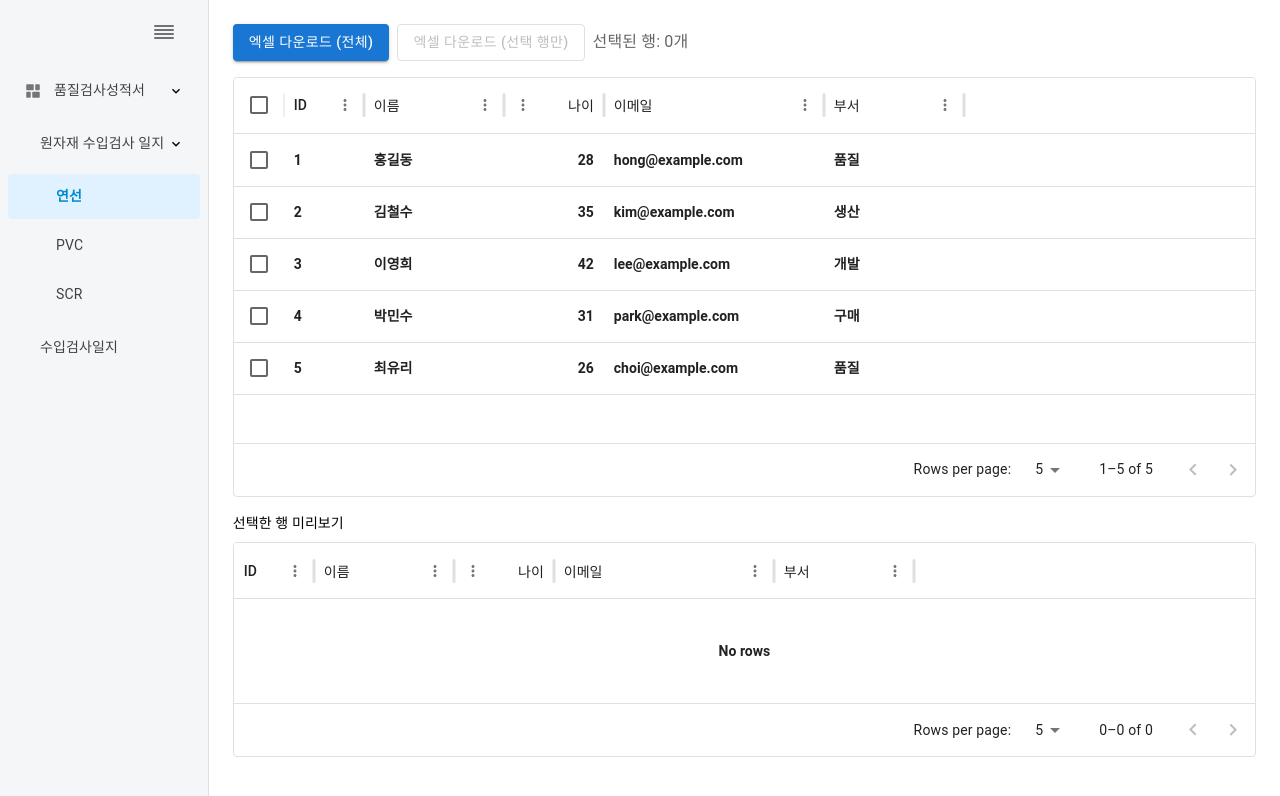
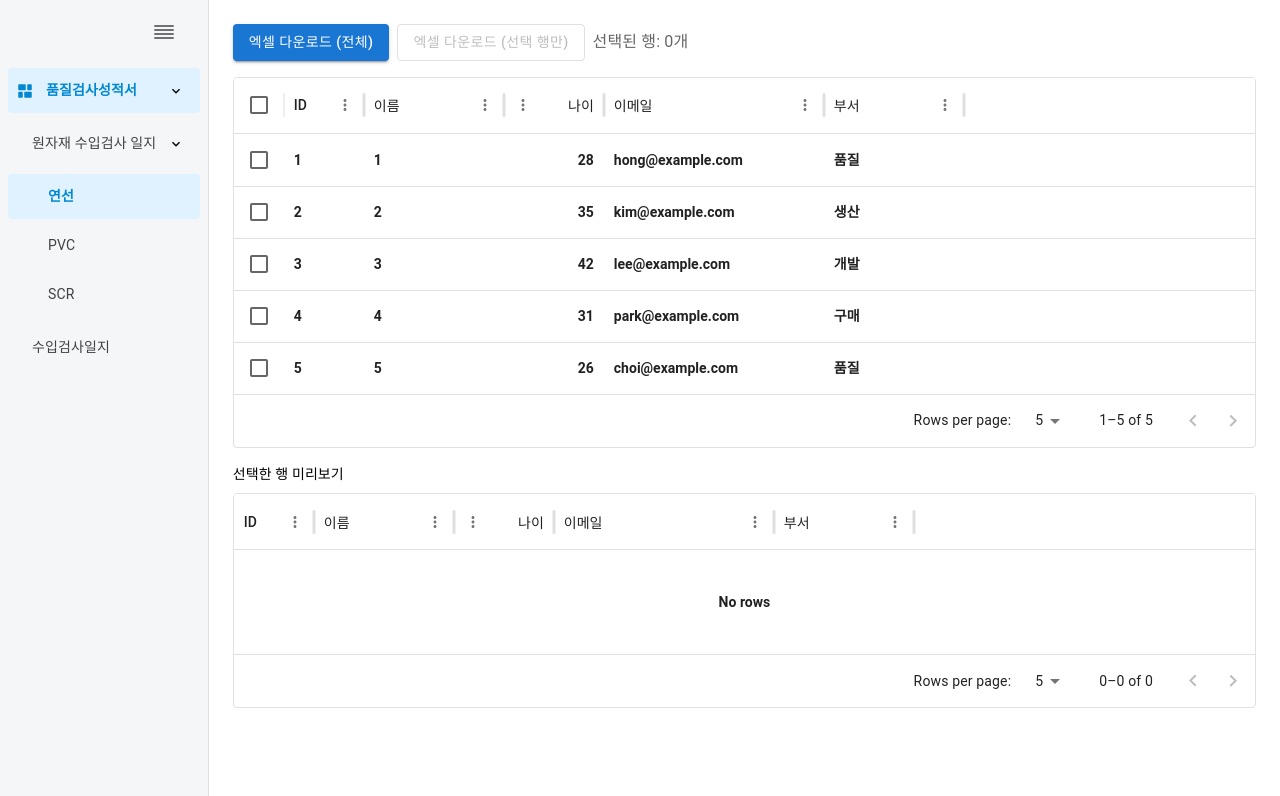
Before and after one commit to CHCHAENG/Quality-Inspection, a React (Vite) app in the folder quality-fe/: page /quality/mtr-insp/st in a window 1280 px wide. Shown: the top 796 px of the page. Built offline with nearby package versions, Linux system fonts and the light colour scheme; no server answers.

Commit message:
feat : fe/사이드바 오류 수정

```diff
--- a/quality-fe/src/App.tsx
+++ b/quality-fe/src/App.tsx
@@ -8,7 +8,7 @@ export default function App() {
   return (
     <BrowserRouter>
       <Routes>
-        <Route path="/" element={<Dashboard />} />
+        <Route path="/quality" element={<Dashboard />} />
         <Route path="/quality/mtr-insp/st" element={<MtrInspST />} />
       </Routes>
     </BrowserRouter>
--- a/quality-fe/src/api/api.ts
+++ b/quality-fe/src/api/api.ts
@@ -3,7 +3,7 @@ import axios from "axios";
 // 수입검사 (원자재, PVC, SCR)
 export async function mtrInsp() {
   const sendData =
-    "2025-10-14;2025-10-30;22;0;PVC-01-01:1!PVC-02-01:1!PVC-03-01:1!;";
+    "2025-10-22;2025-10-30;24;0;ST-00-01:1!ST-01-01:1!ST-03-01:1!ST-03-02:1!ST-04-01:1!ST-05-01:1!ST-05-01:2!ST-05-01:3!ST-05-01:4!;";
 
   const res = await axios.post("/api/mtr", { sendData });
   return res.data;
--- a/quality-fe/src/components/Common/DashboardLayout.tsx
+++ b/quality-fe/src/components/Common/DashboardLayout.tsx
@@ -1,10 +1,9 @@
 // components/Common/DashboardLayout.tsx
 
 import { Box, Grid } from "@mui/material";
-import { useEffect, useState } from "react";
+import { useState } from "react";
 import type { ReactNode } from "react";
 import { Outlet } from "react-router-dom";
-import { prcsSub } from "../../api/api";
 import Sidebar from "./Sidebar";
 
 interface DashboardLayoutProps {
@@ -15,12 +14,12 @@ export default function DashboardLayout({ children }: DashboardLayoutProps) {
   const [collapsed, setCollapsed] = useState(false);
   const toggleSidebar = () => setCollapsed(!collapsed);
 
-  useEffect(() => {
-    (async () => {
-      const result = await prcsSub();
-      console.log("52122: ", result);
-    })();
-  }, []);
+  // useEffect(() => {
+  //   (async () => {
+  //     const result = await mtrInsp();
+  //     console.log("52122: ", result);
+  //   })();
+  // }, []);
 
   return (
     <Box sx={{ display: "flex", width: "100%", height: "100vh" }}>
@@ -38,12 +37,7 @@ export default function DashboardLayout({ children }: DashboardLayoutProps) {
         }}
       >
         <Grid container spacing={2}>
-          {/* ✅ Grid container의 자식은 item 이어야 함 */}
-
-          <Box sx={{ width: "100%" }}>
-            {/* ✅ children이 없으면 <Outlet /> 대체 렌더 */}
-            {children ?? <Outlet />}
-          </Box>
+          <Box sx={{ width: "100%" }}>{children ?? <Outlet />}</Box>
         </Grid>
       </Box>
     </Box>
--- a/quality-fe/src/components/Common/DataGridSelectAndExport.tsx
+++ b/quality-fe/src/components/Common/DataGridSelectAndExport.tsx
@@ -8,6 +8,7 @@ import {
   type GridPaginationModel,
 } from "@mui/x-data-grid";
 import * as XLSX from "xlsx";
+import { mtrInsp } from "../../api/api";
 
 // v8: RowSelectionModel 타입
 type RowSelectionModelV8 = {
@@ -16,6 +17,13 @@ type RowSelectionModelV8 = {
 };
 
 export default function DataGridSelectAndExport() {
+  React.useEffect(() => {
+    (async () => {
+      const result = await mtrInsp();
+      console.log("52010: ", result);
+    })();
+  }, []);
+
   // 1) 컬럼
   const columns: GridColDef[] = useMemo(
     () => [
@@ -33,35 +41,35 @@ export default function DataGridSelectAndExport() {
     () => [
       {
         id: 1,
-        name: "홍길동",
+        name: "1",
         age: 28,
         email: "hong@example.com",
         dept: "품질",
       },
       {
         id: 2,
-        name: "김철수",
+        name: "2",
         age: 35,
         email: "kim@example.com",
         dept: "생산",
       },
       {
         id: 3,
-        name: "이영희",
+        name: "3",
         age: 42,
         email: "lee@example.com",
         dept: "개발",
       },
       {
         id: 4,
-        name: "박민수",
+        name: "4",
         age: 31,
         email: "park@example.com",
         dept: "구매",
       },
       {
         id: 5,
-        name: "최유리",
+        name: "5",
         age: 26,
         email: "choi@example.com",
         dept: "품질",
@@ -119,10 +127,16 @@ export default function DataGridSelectAndExport() {
       filename.endsWith(".xlsx") ? filename : `${filename}.xlsx`
     );
   }
-
   return (
     <Box
-      sx={{ display: "flex", flexDirection: "column", gap: 2, minHeight: 0 }}
+      sx={{
+        display: "flex",
+        flexDirection: "column",
+        gap: 2,
+        minHeight: 0,
+        flex: 1, // ✅ Flex 레이아웃 안에서 유동폭
+        minWidth: 0, // ✅ 부모 폭보다 넓어지지 않도록
+      }}
     >
       {/* 상단 액션 */}
       <Stack direction="row" alignItems="center" spacing={1}>
@@ -145,7 +159,9 @@ export default function DataGridSelectAndExport() {
       </Stack>
 
       {/* 메인 그리드 */}
-      <Box sx={{ height: 420, width: "100%", minHeight: 0 }}>
+      <Box sx={{ flex: 1, minWidth: 0, minHeight: 0 }}>
+        {" "}
+        {/* ✅ width 대신 flex/minWidth */}
         <DataGrid
           rows={rows}
           columns={columns}
@@ -155,13 +171,15 @@ export default function DataGridSelectAndExport() {
           pageSizeOptions={[5, 10, 20]}
           paginationModel={paginationModel}
           onPaginationModelChange={setPaginationModel}
-          rowSelectionModel={rowSelectionModel} // ✅ v8 객체 모델
-          onRowSelectionModelChange={setRowSelectionModel} // ✅ v8 setter
+          rowSelectionModel={rowSelectionModel}
+          onRowSelectionModelChange={setRowSelectionModel}
         />
       </Box>
 
       {/* 선택 행 미리보기 */}
-      <Box sx={{ width: "100%", minHeight: 0, overflow: "auto" }}>
+      <Box sx={{ flex: 1, minWidth: 0, overflow: "auto" }}>
+        {" "}
+        {/* ✅ */}
         <Typography variant="subtitle2" sx={{ mb: 1 }}>
           선택한 행 미리보기
         </Typography>
--- a/quality-fe/src/components/Common/Sidebar.tsx
+++ b/quality-fe/src/components/Common/Sidebar.tsx
@@ -1,103 +1,5 @@
-// import { useNavigate, useLocation } from "react-router-dom";
-
-// import {
-//   Box,
-//   Toolbar,
-//   IconButton,
-//   List,
-//   ListItem,
-//   ListItemButton,
-//   ListItemIcon,
-// } from "@mui/material";
-// import { FiAlignJustify } from "react-icons/fi";
-// import { RiDashboardHorizontalFill } from "react-icons/ri";
-
-// interface SidebarProps {
-//   collapsed: boolean;
-//   toggleSidebar: () => void;
-// }
-
-// export default function Sidebar({ collapsed, toggleSidebar }: SidebarProps) {
-//   const menuItems = [
-//     { label: "품질검사성적서", icon: RiDashboardHorizontalFill, path: "/" },
-//   ];
-
-//   const navigate = useNavigate();
-//   const location = useLocation();
-
-//   return (
-//     <Box
-//       sx={{
-//         width: collapsed ? 60 : 260,
-//         height: "100vh",
-//         minHeight: "100vh",
-//         display: "flex",
-//         flexDirection: "column",
-//         bgcolor: "#f4f6f8",
-//         overflowY: "auto",
-//         borderRight: "1px solid #e0e0e0",
-//       }}
-//     >
-//       <Toolbar
-//         sx={{
-//           display: "flex",
-//           justifyContent: collapsed ? "center" : "flex-end",
-//         }}
-//       >
-//         <IconButton onClick={toggleSidebar}>
-//           <FiAlignJustify />
-//         </IconButton>
-//       </Toolbar>
-
-//       <List>
-//         {menuItems.map((item, index) => {
-//           const IconComponent = item.icon;
-//           const isActive = location.pathname === item.path;
-
-//           return (
-//             <ListItem disablePadding key={index}>
-//               <ListItemButton
-//                 onClick={() => navigate(item.path)}
-//                 sx={{
-//                   px: 2,
-//                   justifyContent: collapsed ? "center" : "flex-start",
-//                   bgcolor: isActive ? "#e0f2ff" : "transparent",
-//                   "&:hover": {
-//                     bgcolor: isActive ? "#b3e5fc" : "#f5f5f5",
-//                   },
-//                 }}
-//               >
-//                 <ListItemIcon
-//                   sx={{
-//                     minWidth: 0,
-//                     mr: collapsed ? 0 : 2,
-//                     display: "flex",
-//                     justifyContent: "center",
-//                     color: isActive ? "#0288d1" : "#757575",
-//                   }}
-//                 >
-//                   <IconComponent size={collapsed ? 28 : 20} />
-//                 </ListItemIcon>
-//                 {!collapsed && (
-//                   <span
-//                     style={{
-//                       color: isActive ? "#0288d1" : "#424242",
-//                       fontWeight: isActive ? 600 : 400,
-//                     }}
-//                   >
-//                     {item.label}
-//                   </span>
-//                 )}
-//               </ListItemButton>
-//             </ListItem>
-//           );
-//         })}
-//       </List>
-//     </Box>
-//   );
-// }
-
-import { useMemo, useState, useCallback } from "react";
+// Sidebar.tsx
+import { useMemo, useState, useCallback, useEffect } from "react";
 import { useNavigate, useLocation } from "react-router-dom";
 import {
   Box,
@@ -129,45 +31,33 @@ export interface MenuNode {
   children?: MenuNode[];
 }
 
-// --- Menu Data (예시) ---
+// 메뉴 데이터
 const MENU: MenuNode[] = [
   {
     id: "quality",
     label: "품질검사성적서",
     icon: RiDashboardHorizontalFill,
-    path: "/",
+    path: "/quality",
     children: [
       {
         id: "mtr-insp",
         label: "원자재 수입검사 일지",
         children: [
-          {
-            id: "ST",
-            label: "연선",
-            path: "/quality/mtr-insp/st",
-          },
-          {
-            id: "PVC",
-            label: "PVC",
-            path: "/quality/mtr-insp/pvc",
-          },
-          {
-            id: "SCR",
-            label: "SCR",
-            path: "/quality/mtr-insp/scr",
-          },
+          { id: "ST", label: "연선", path: "/quality/mtr-insp/st" },
+          { id: "PVC", label: "PVC", path: "/quality/mtr-insp/pvc" },
+          { id: "SCR", label: "SCR", path: "/quality/mtr-insp/scr" },
         ],
       },
       {
-        id: "mtr-insp-daliy",
+        id: "mtr-daily",
         label: "수입검사일지",
-        path: "/quality/mtr-daliy",
+        path: "/quality/mtr-daily",
       },
     ],
   },
 ];
 
-// Helper: 경로가 활성인지 (하위 경로 포함)
+// 활성 경로 판별
 const isPathActive = (currentPath: string, nodePath?: string) => {
   if (!nodePath) return false;
   if (nodePath === "/") return currentPath === "/";
@@ -178,10 +68,12 @@ export default function Sidebar({ collapsed, toggleSidebar }: SidebarProps) {
   const navigate = useNavigate();
   const location = useLocation();
 
-  // 열림 상태를 노드 id 기준으로 관리
   const [openMap, setOpenMap] = useState<Record<string, boolean>>({});
 
-  // 현재 경로에 해당하는 부모 체인은 자동으로 열어두기
+  useEffect(() => {
+    console.log(collapsed);
+  }, []);
+  // 현재 경로에 해당하는 체인 자동 펼침
   const autoOpenIds = useMemo(() => {
     const ids = new Set<string>();
     const dfs = (nodes: MenuNode[], chain: string[]) => {
@@ -198,14 +90,12 @@ export default function Sidebar({ collapsed, toggleSidebar }: SidebarProps) {
   }, [location.pathname]);
 
   const isOpen = useCallback(
-    (id: string) => openMap[id] ?? autoOpenIds.has(id),
+    (id: string) => (id in openMap ? openMap[id] : autoOpenIds.has(id)),
     [openMap, autoOpenIds]
   );
 
   const toggleOpen = useCallback(
-    (id: string) => {
-      setOpenMap((prev) => ({ ...prev, [id]: !isOpen(id) }));
-    },
+    (id: string) => setOpenMap((prev) => ({ ...prev, [id]: !isOpen(id) })),
     [isOpen]
   );
 
@@ -217,8 +107,12 @@ export default function Sidebar({ collapsed, toggleSidebar }: SidebarProps) {
           const active = isPathActive(location.pathname, node.path);
           const hasChildren = !!node.children?.length;
 
-          const button = (
+          return (
+            <ListItem key={node.id} disablePadding sx={{ display: "block" }}>
               <ListItemButton
+                selected={active && !collapsed}
+                disableRipple
+                disableTouchRipple
                 onClick={() => {
                   if (hasChildren) {
                     toggleOpen(node.id);
@@ -227,13 +121,19 @@ export default function Sidebar({ collapsed, toggleSidebar }: SidebarProps) {
                   }
                 }}
                 sx={{
-                pl: collapsed ? 0 : 2 + depth * 2,
+                  px: collapsed ? 0 : 2,
+                  pl: collapsed ? 0 : 1 + depth * 2,
+                  pr: collapsed ? 0 : 2,
+                  minHeight: 44,
                   justifyContent: collapsed ? "center" : "flex-start",
-                bgcolor: active ? "#e0f2ff" : "transparent",
                   borderRadius: 1,
-                mx: collapsed ? 1 : 1,
+                  mx: 1,
                   my: 0.5,
-                "&:hover": { bgcolor: active ? "#b3e5fc" : "#f5f5f5" },
+                  transition: "background-color .15s ease",
+
+                  "&.Mui-selected": { bgcolor: "#e0f2ff" },
+                  "&.Mui-selected:hover": { bgcolor: "#e0f2ff" },
+                  "&:hover": { bgcolor: "#cbe7ff" },
                 }}
               >
                 {IconComp ? (
@@ -241,15 +141,32 @@ export default function Sidebar({ collapsed, toggleSidebar }: SidebarProps) {
                     sx={{
                       minWidth: 0,
                       mr: collapsed ? 0 : 1.5,
+                      width: collapsed ? "100%" : "auto",
+                      display: "flex",
+                      justifyContent: "center",
+                      alignItems: "center",
                       color: active ? "#0288d1" : "#757575",
-                    justifyContent: "center",
                     }}
                   >
+                    {collapsed ? (
+                      <Tooltip title={node.label} placement="right">
+                        <Box sx={{ display: "flex" }}>
                           <IconComp size={collapsed ? 22 : 18} />
+                        </Box>
+                      </Tooltip>
+                    ) : (
+                      <IconComp size={collapsed ? 22 : 18} />
+                    )}
                   </ListItemIcon>
                 ) : null}
 
-              {!collapsed && (
+                <Box
+                  sx={{
+                    display: collapsed ? "none" : "block",
+                    flex: 1,
+                    minWidth: 0,
+                  }}
+                >
                   <ListItemText
                     primary={node.label}
                     primaryTypographyProps={{
@@ -259,26 +176,26 @@ export default function Sidebar({ collapsed, toggleSidebar }: SidebarProps) {
                       fontSize: 14,
                     }}
                   />
-              )}
+                </Box>
 
-              {hasChildren &&
-                !collapsed &&
-                (isOpen(node.id) ? <MdExpandMore /> : <MdChevronRight />)}
+                {/* 우측 화살표: 폴더일 때만, 접힘일 때는 숨김(언마운트 아님) */}
+                <Box
+                  sx={{
+                    display: hasChildren && !collapsed ? "flex" : "none",
+                    alignItems: "center",
+                  }}
+                  onClick={(e) => {
+                    e.stopPropagation();
+                    if (hasChildren) toggleOpen(node.id);
+                  }}
+                >
+                  {isOpen(node.id) ? <MdExpandMore /> : <MdChevronRight />}
+                </Box>
               </ListItemButton>
-          );
 
-          return (
-            <ListItem key={node.id} disablePadding sx={{ display: "block" }}>
-              {collapsed ? (
-                <Tooltip title={node.label} placement="right">
-                  <Box>{button}</Box>
-                </Tooltip>
-              ) : (
-                button
-              )}
-
+              {/* Collapse: unmount 하지 않음 → 상태 유지 */}
               {hasChildren && (
-                <Collapse in={isOpen(node.id)} timeout="auto" unmountOnExit>
+                <Collapse in={isOpen(node.id)} timeout="auto">
                   {renderNodes(node.children!, depth + 1)}
                 </Collapse>
               )}
@@ -292,8 +209,11 @@ export default function Sidebar({ collapsed, toggleSidebar }: SidebarProps) {
 
   return (
     <Box
+      component="nav"
+      aria-label="sidebar"
       sx={{
-        width: collapsed ? 60 : 260,
+        width: collapsed ? 60 : 260, // 폭만 변경
+        transition: "width .2s ease",
         height: "100vh",
         minHeight: "100vh",
         display: "flex",
--- a/quality-fe/src/pages/MtrInspST.tsx
+++ b/quality-fe/src/pages/MtrInspST.tsx
@@ -1,5 +1,5 @@
 import { Box } from "@mui/material";
-import { useState, type ReactNode } from "react";
+import { useEffect, useState, type ReactNode } from "react";
 import Sidebar from "../components/Common/Sidebar";
 import { Outlet } from "react-router-dom";
 import DataGridSelectAndExport from "../components/Common/DataGridSelectAndExport";
```
Lines whose indentation alone changed are shown as unchanged.
